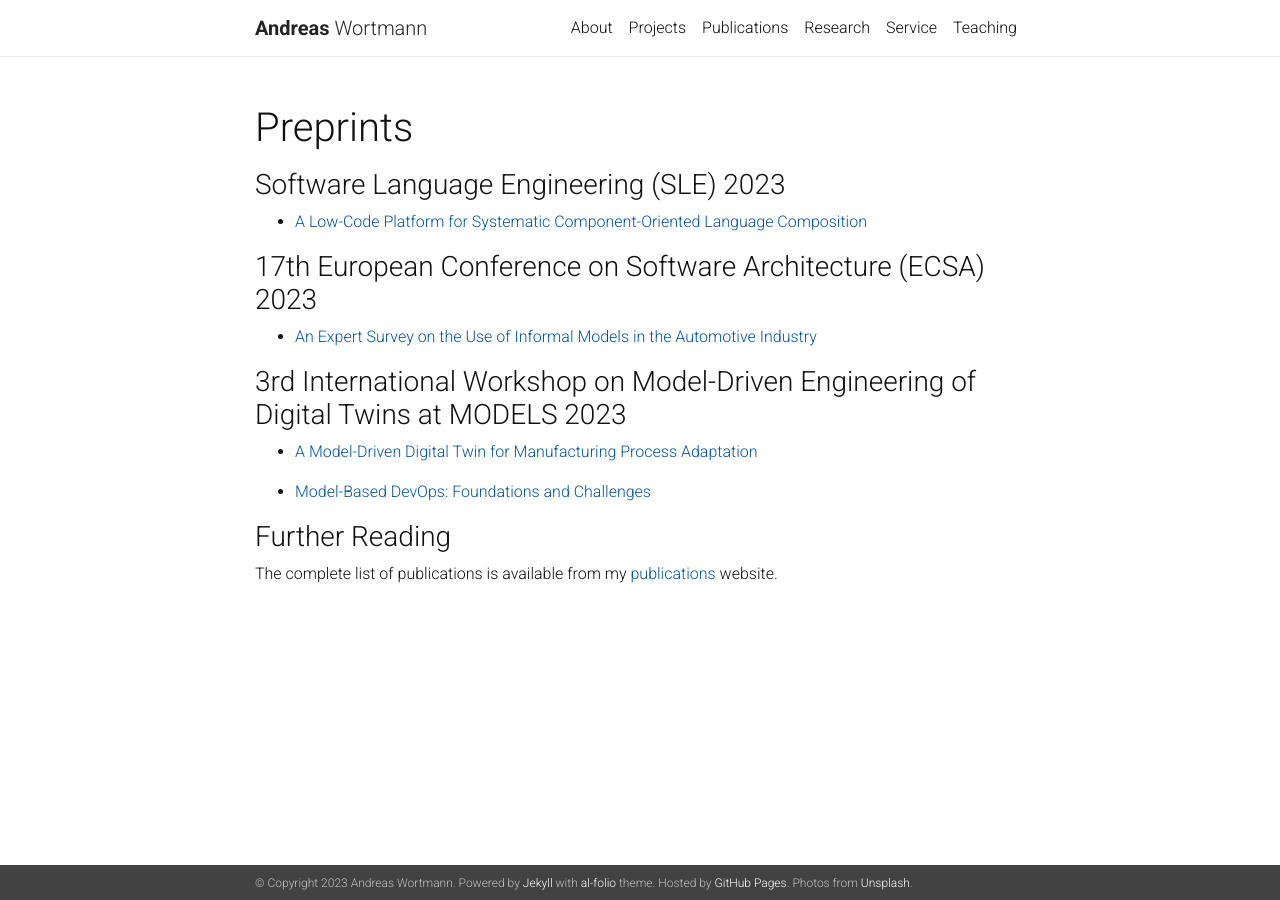
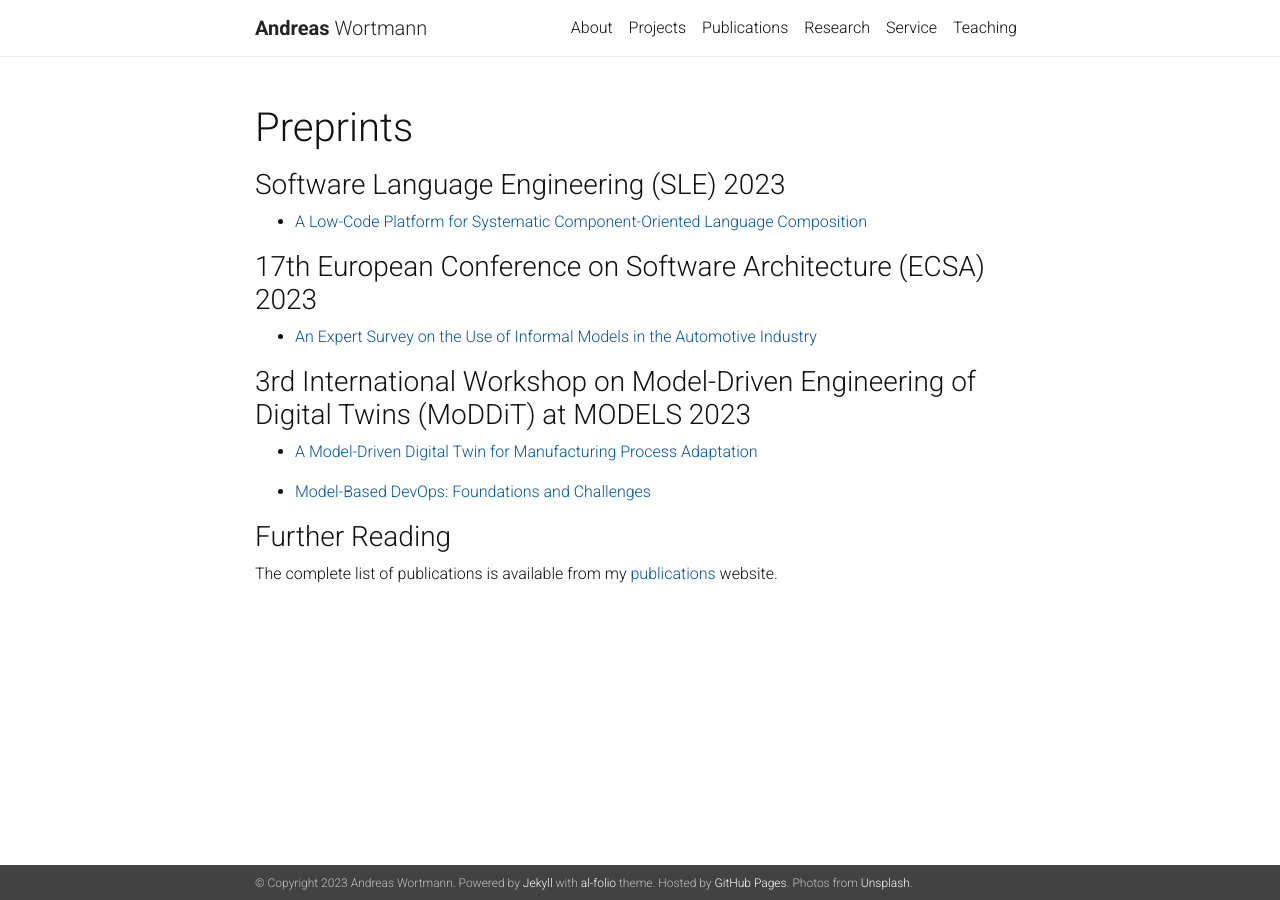
Before and after one commit to awortmann/awortmann.github.io, a Jekyll site: the page built from _pages/preprints.md, in a window 1280 px wide. Built offline with Jekyll 4.4.1, drawn with Linux system fonts in a browser that asks for light colours; nearby versions of some CDN libraries; a style sheet for code colours, icons or effects is not loaded.

Commit message:
Minor update

```diff
--- a/_pages/preprints.md
+++ b/_pages/preprints.md
@@ -16,7 +16,7 @@ nav: false
 - [An Expert Survey on the Use of Informal Models in the Automotive Industry](../downloads/preprints/2023/An_Expert_Survey_on_the_Use_of_Informal_Models_in_the_Automotive_Industry.pdf)
 
 
-### 3rd International Workshop on Model-Driven Engineering of Digital Twins at MODELS 2023
+### 3rd International Workshop on Model-Driven Engineering of Digital Twins (MoDDiT) at MODELS 2023
 
 - [A Model-Driven Digital Twin for Manufacturing Process Adaptation](../downloads/preprints/2023/A_Model-Driven_Digital_Twin_for_Manufacturing_Process_Adaptation.pdf)
 
```
